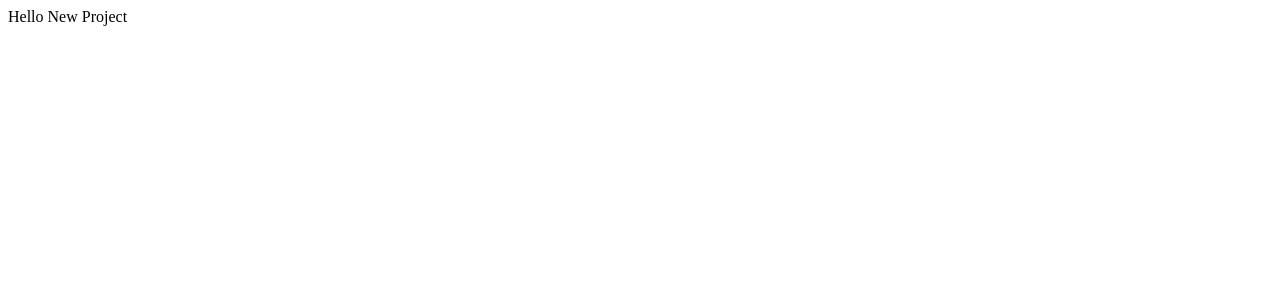
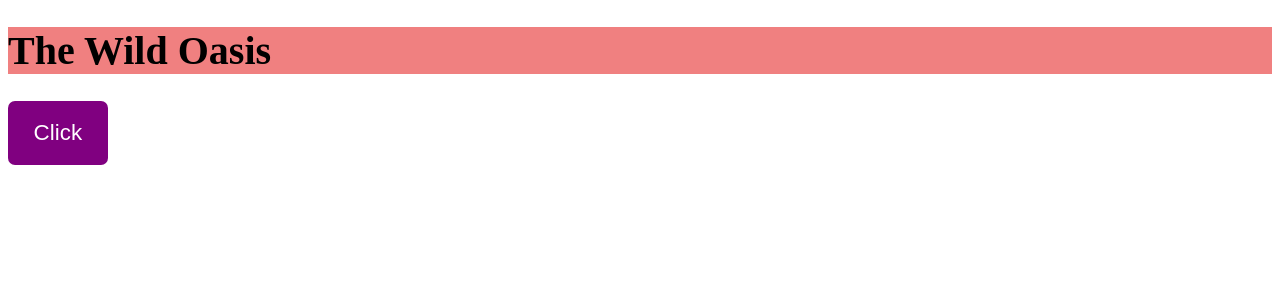
Before and after one commit to AlaaHamdyMohammadi/TheWildOasis, a React (Vite) app: page / in a window 1280 px wide. Shown: the top 300 px of the page. Built offline with nearby package versions, Linux system fonts and the light colour scheme.

Commit message:
Styled-components

```diff
--- a/src/App.jsx
+++ b/src/App.jsx
@@ -1,7 +1,27 @@
+import styled from "styled-components"
+
+//Return new component
+const H1 = styled.h1`
+  font-size: 40px;
+  font-weight: 600;
+  background-color: lightcoral;
+`;
+
+const Button = styled.button`
+  font-size: 1.4rem;
+  padding: 1.2rem 1.6rem;
+  font-weight: 500;
+  border: none;
+  border-radius: 7px;
+  background-color: purple;
+  color: white;
+`
+
 function App() {
   return (
     <div>
-      Hello New Project
+      <H1>The Wild Oasis</H1>
+      <Button>Click</Button>
     </div>
   )
 }
```
